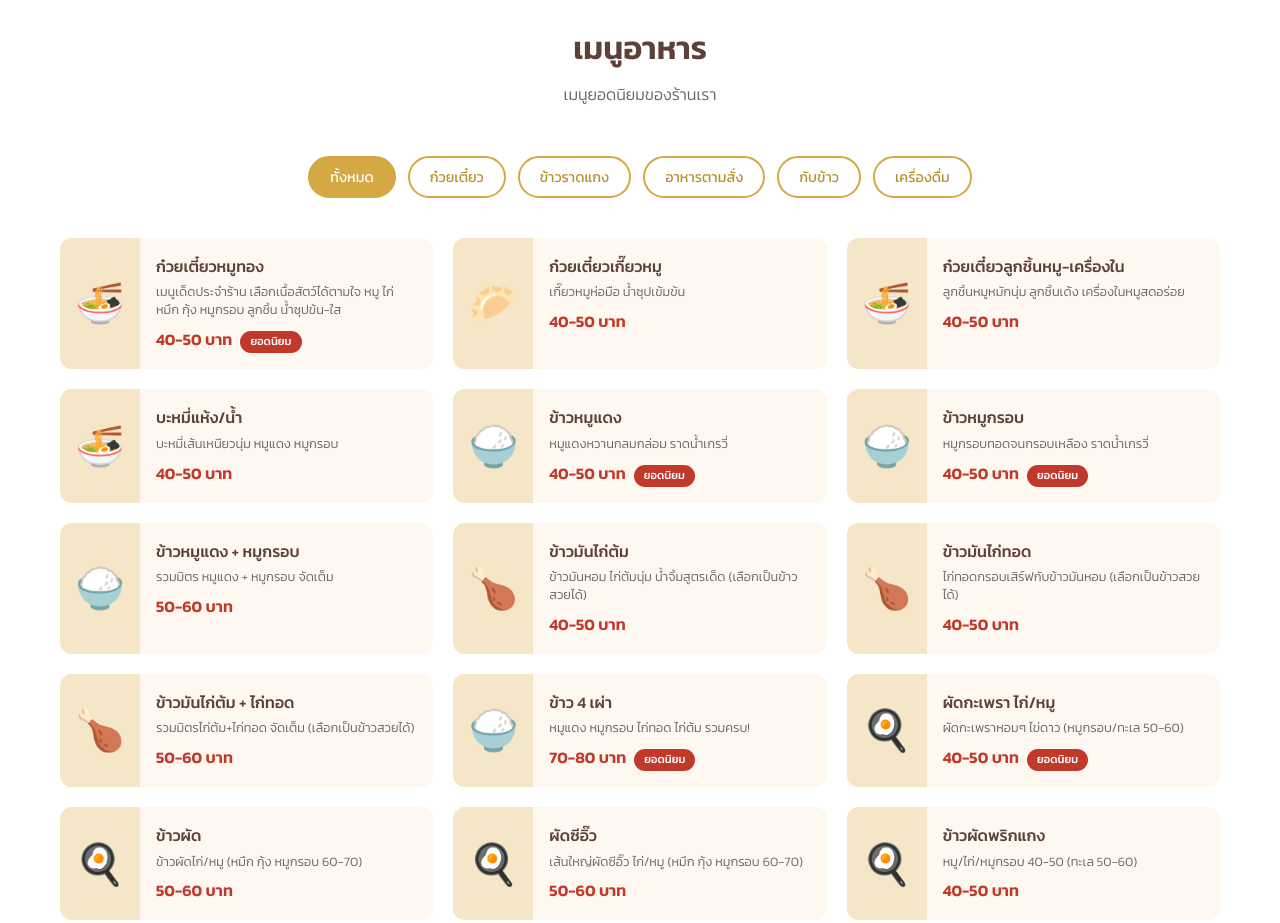
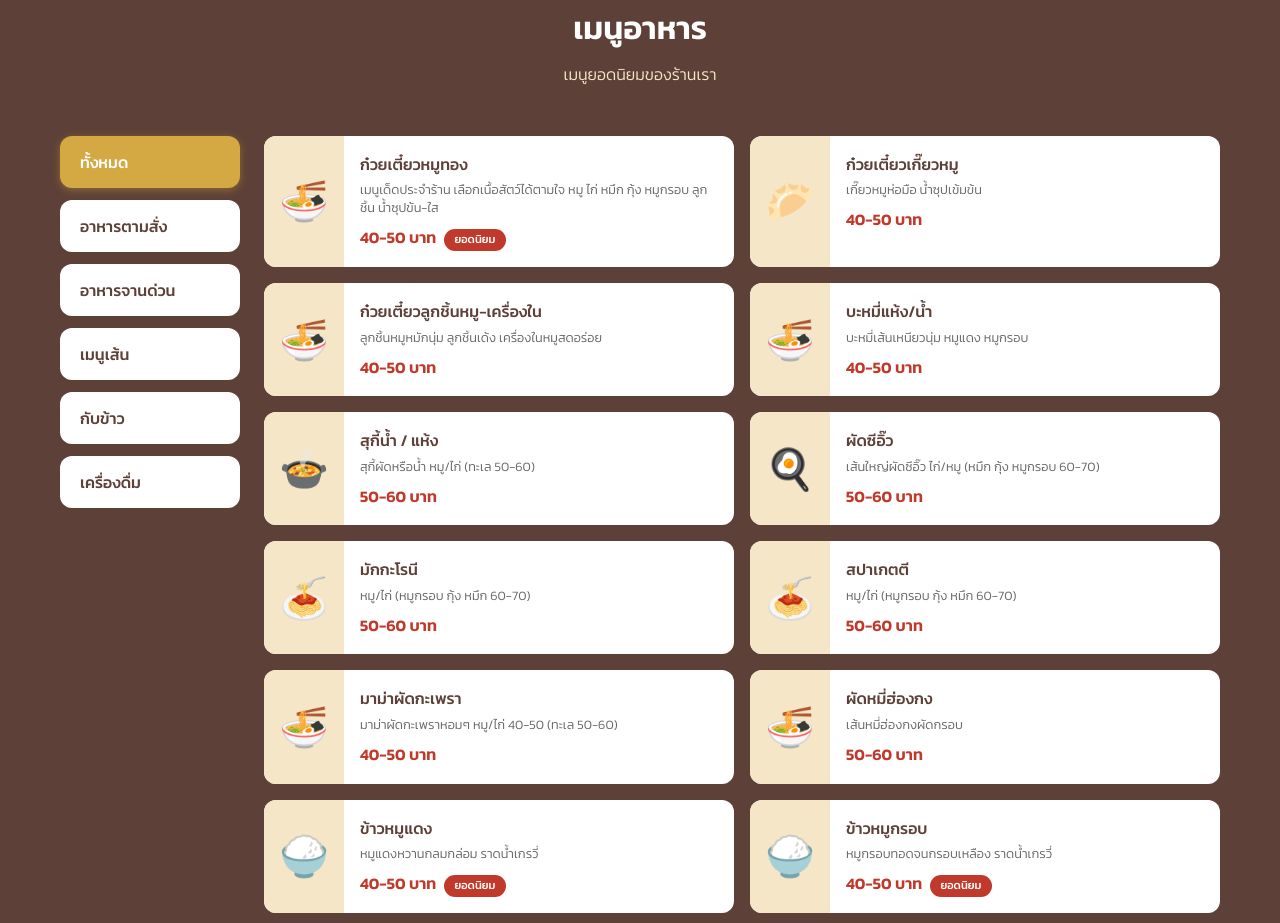
Before and after one commit to puchmoothong/puchmoothong.github.io, a plain HTML site: page index.html in a window 1280 px wide. Shown: the part 1213-2136 px from the top of the page. Drawn offline with Linux system fonts and the light colour scheme.

Commit message:
เปลี่ยน layout เมนูเป็น sidebar+grid จัดกลุ่มใหม่ 6 หมวด เพิ่มสุกี้ แก้ชื่อเมนู

```diff
--- a/data.js
+++ b/data.js
@@ -48,8 +48,11 @@ var SITE_DATA = {
     // category: "noodle" = ก๋วยเตี๋ยว, "rice" = ข้าวราดแกง,
     //           "made-to-order" = ตามสั่ง, "side" = กับข้าว, "drink" = เครื่องดื่ม
     // popular: true = ติดป้าย "ยอดนิยม", false = ไม่ติด
+    // category: "noodle" = เมนูเส้น, "quick" = อาหารจานด่วน,
+    //           "order-noodle" = ตามสั่งกลุ่มเส้น, "order-rice" = ตามสั่งกลุ่มข้าว,
+    //           "side" = กับข้าว, "drink" = เครื่องดื่ม
     menu: [
-        // ────── ก๋วยเตี๋ยว ──────
+        // ────── เมนูเส้น ──────
         {
             name: "ก๋วยเตี๋ยวหมูทอง",
             desc: "เมนูเด็ดประจำร้าน เลือกเนื้อสัตว์ได้ตามใจ หมู ไก่ หมึก กุ้ง หมูกรอบ ลูกชิ้น น้ำซุปข้น-ใส",
@@ -66,7 +69,6 @@ var SITE_DATA = {
             emoji: "🥟",
             popular: false
         },
-
         {
             name: "ก๋วยเตี๋ยวลูกชิ้นหมู-เครื่องใน",
             desc: "ลูกชิ้นหมูหมักนุ่ม ลูกชิ้นเด้ง เครื่องในหมูสดอร่อย",
@@ -84,12 +86,62 @@ var SITE_DATA = {
             popular: false
         },
 
-        // ────── ข้าวราดแกง ──────
+        // ────── อาหารตามสั่ง กลุ่มเส้น ──────
+        {
+            name: "สุกี้น้ำ / แห้ง",
+            desc: "สุกี้ผัดหรือน้ำ หมู/ไก่ (ทะเล 50-60)",
+            price: "50-60 บาท",
+            category: "order-noodle",
+            emoji: "🍲",
+            popular: false
+        },
+        {
+            name: "ผัดซีอิ๊ว",
+            desc: "เส้นใหญ่ผัดซีอิ๊ว ไก่/หมู (หมึก กุ้ง หมูกรอบ 60-70)",
+            price: "50-60 บาท",
+            category: "order-noodle",
+            emoji: "🍳",
+            popular: false
+        },
+        {
+            name: "มักกะโรนี",
+            desc: "หมู/ไก่ (หมูกรอบ กุ้ง หมึก 60-70)",
+            price: "50-60 บาท",
+            category: "order-noodle",
+            emoji: "🍝",
+            popular: false
+        },
+        {
+            name: "สปาเกตตี",
+            desc: "หมู/ไก่ (หมูกรอบ กุ้ง หมึก 60-70)",
+            price: "50-60 บาท",
+            category: "order-noodle",
+            emoji: "🍝",
+            popular: false
+        },
+        {
+            name: "มาม่าผัดกะเพรา",
+            desc: "มาม่าผัดกะเพราหอมๆ หมู/ไก่ 40-50 (ทะเล 50-60)",
+            price: "40-50 บาท",
+            category: "order-noodle",
+            emoji: "🍜",
+            popular: false
+        },
+        {
+            name: "ผัดหมี่ฮ่องกง",
+            desc: "เส้นหมี่ฮ่องกงผัดกรอบ",
+            price: "50-60 บาท",
+            category: "order-noodle",
+            emoji: "🍜",
+            popular: false
+        },
+
+        // ────── อาหารจานด่วน ──────
         {
             name: "ข้าวหมูแดง",
             desc: "หมูแดงหวานกลมกล่อม ราดน้ำเกรวี่",
             price: "40-50 บาท",
-            category: "rice",
+            category: "quick",
             emoji: "🍚",
             popular: true
         },
@@ -97,7 +149,7 @@ var SITE_DATA = {
             name: "ข้าวหมูกรอบ",
             desc: "หมูกรอบทอดจนกรอบเหลือง ราดน้ำเกรวี่",
             price: "40-50 บาท",
-            category: "rice",
+            category: "quick",
             emoji: "🍚",
             popular: true
         },
@@ -105,7 +157,7 @@ var SITE_DATA = {
             name: "ข้าวหมูแดง + หมูกรอบ",
             desc: "รวมมิตร หมูแดง + หมูกรอบ จัดเต็ม",
             price: "50-60 บาท",
-            category: "rice",
+            category: "quick",
             emoji: "🍚",
             popular: false
         },
@@ -113,7 +165,7 @@ var SITE_DATA = {
             name: "ข้าวมันไก่ต้ม",
             desc: "ข้าวมันหอม ไก่ต้มนุ่ม น้ำจิ้มสูตรเด็ด (เลือกเป็นข้าวสวยได้)",
             price: "40-50 บาท",
-            category: "rice",
+            category: "quick",
             emoji: "🍗",
             popular: false
         },
@@ -121,7 +173,7 @@ var SITE_DATA = {
             name: "ข้าวมันไก่ทอด",
             desc: "ไก่ทอดกรอบเสิร์ฟกับข้าวมันหอม (เลือกเป็นข้าวสวยได้)",
             price: "40-50 บาท",
-            category: "rice",
+            category: "quick",
             emoji: "🍗",
             popular: false
         },
@@ -129,7 +181,7 @@ var SITE_DATA = {
             name: "ข้าวมันไก่ต้ม + ไก่ทอด",
             desc: "รวมมิตรไก่ต้ม+ไก่ทอด จัดเต็ม (เลือกเป็นข้าวสวยได้)",
             price: "50-60 บาท",
-            category: "rice",
+            category: "quick",
             emoji: "🍗",
             popular: false
         },
@@ -137,18 +189,17 @@ var SITE_DATA = {
             name: "ข้าว 4 เผ่า",
             desc: "หมูแดง หมูกรอบ ไก่ทอด ไก่ต้ม รวมครบ!",
             price: "70-80 บาท",
-            category: "rice",
+            category: "quick",
             emoji: "🍚",
             popular: true
         },
 
-        // ────── อาหารตามสั่ง ──────
-        // ไก่ หมู 50-60 / หมึก กุ้ง หมูกรอบ 60-70
+        // ────── อาหารตามสั่ง กลุ่มข้าว ──────
         {
-            name: "ผัดกะเพรา ไก่/หมู",
+            name: "ข้าวผัดกะเพรา ไก่/หมู",
             desc: "ผัดกะเพราหอมๆ ไข่ดาว (หมูกรอบ/ทะเล 50-60)",
             price: "40-50 บาท",
-            category: "made-to-order",
+            category: "order-rice",
             emoji: "🍳",
             popular: true
         },
@@ -156,15 +207,7 @@ var SITE_DATA = {
             name: "ข้าวผัด",
             desc: "ข้าวผัดไก่/หมู (หมึก กุ้ง หมูกรอบ 60-70)",
             price: "50-60 บาท",
-            category: "made-to-order",
-            emoji: "🍳",
-            popular: false
-        },
-        {
-            name: "ผัดซีอิ๊ว",
-            desc: "เส้นใหญ่ผัดซีอิ๊ว ไก่/หมู (หมึก กุ้ง หมูกรอบ 60-70)",
-            price: "50-60 บาท",
-            category: "made-to-order",
+            category: "order-rice",
             emoji: "🍳",
             popular: false
         },
@@ -172,7 +215,7 @@ var SITE_DATA = {
             name: "ข้าวผัดพริกแกง",
             desc: "หมู/ไก่/หมูกรอบ 40-50 (ทะเล 50-60)",
             price: "40-50 บาท",
-            category: "made-to-order",
+            category: "order-rice",
             emoji: "🍳",
             popular: false
         },
@@ -180,7 +223,7 @@ var SITE_DATA = {
             name: "ข้าวผัดพริกเผา",
             desc: "หมู/ไก่ 40-50 (ทะเล 50-60)",
             price: "40-50 บาท",
-            category: "made-to-order",
+            category: "order-rice",
             emoji: "🍳",
             popular: false
         },
@@ -188,7 +231,7 @@ var SITE_DATA = {
             name: "ข้าวผัดพริกสด",
             desc: "หมู/ไก่ 40-50 (ทะเล 50-60)",
             price: "40-50 บาท",
-            category: "made-to-order",
+            category: "order-rice",
             emoji: "🍳",
             popular: false
         },
@@ -196,7 +239,7 @@ var SITE_DATA = {
             name: "ข้าวผัดคะน้า",
             desc: "หมู/ไก่ 40-50 (ทะเล 50-60)",
             price: "40-50 บาท",
-            category: "made-to-order",
+            category: "order-rice",
             emoji: "🍳",
             popular: false
         },
@@ -204,7 +247,7 @@ var SITE_DATA = {
             name: "ข้าวผัดผักบุ้ง",
             desc: "หมู/ไก่ 40-50 (ทะเล 50-60)",
             price: "40-50 บาท",
-            category: "made-to-order",
+            category: "order-rice",
             emoji: "🍳",
             popular: false
         },
@@ -212,31 +255,15 @@ var SITE_DATA = {
             name: "ข้าวผัดผักรวม",
             desc: "หมู/ไก่ 40-50 (ทะเล 50-60)",
             price: "40-50 บาท",
-            category: "made-to-order",
+            category: "order-rice",
             emoji: "🍳",
-            popular: false
-        },
-        {
-            name: "มักกะโรนี",
-            desc: "หมู/ไก่ (หมูกรอบ กุ้ง หมึก 60-70)",
-            price: "50-60 บาท",
-            category: "made-to-order",
-            emoji: "🍝",
-            popular: false
-        },
-        {
-            name: "สปาเกตตี",
-            desc: "หมู/ไก่ (หมูกรอบ กุ้ง หมึก 60-70)",
-            price: "50-60 บาท",
-            category: "made-to-order",
-            emoji: "🍝",
             popular: false
         },
         {
             name: "ข้าวผัดอเมริกัน",
             desc: "ข้าวผัดซอสมะเขือเทศ ไข่ดาว ไส้กรอก",
             price: "50-60 บาท",
-            category: "made-to-order",
+            category: "order-rice",
             emoji: "🍳",
             popular: false
         },
@@ -244,7 +271,7 @@ var SITE_DATA = {
             name: "หมูกรอบคั่วพริกเกลือ",
             desc: "หมูกรอบทอดคั่วกับพริกเกลือหอมๆ",
             price: "50-60 บาท",
-            category: "made-to-order",
+            category: "order-rice",
             emoji: "🍳",
             popular: false
         },
@@ -252,7 +279,7 @@ var SITE_DATA = {
             name: "ข้าวผัดแฮม / แหนม",
             desc: "ข้าวผัดแฮมหรือแหนม",
             price: "50-60 บาท",
-            category: "made-to-order",
+            category: "order-rice",
             emoji: "🍳",
             popular: false
         },
@@ -260,48 +287,32 @@ var SITE_DATA = {
             name: "ข้าวผัดต้มยำ",
             desc: "ข้าวผัดรสต้มยำ แซ่บ",
             price: "50-60 บาท",
-            category: "made-to-order",
+            category: "order-rice",
             emoji: "🍳",
             popular: false
         },
         {
-            name: "หมึกผัดไข่เค็ม",
+            name: "ข้าวราดหมึกผัดไข่เค็ม",
             desc: "หมึกผัดไข่เค็มเข้มข้น",
             price: "50-60 บาท",
-            category: "made-to-order",
+            category: "order-rice",
             emoji: "🍳",
             popular: false
         },
         {
-            name: "ผัดผงกะหรี่",
+            name: "ข้าวราดผัดผงกะหรี่",
             desc: "หมู/ไก่ (หมูกรอบ กุ้ง หมึก 60-70)",
             price: "50-60 บาท",
-            category: "made-to-order",
+            category: "order-rice",
             emoji: "🍳",
             popular: false
         },
         {
-            name: "กะเพราไข่เยี่ยวม้า",
+            name: "ข้าวผัดกะเพราไข่เยี่ยวม้า",
             desc: "ผัดกะเพราไข่เยี่ยวม้า รสจัด",
             price: "50-60 บาท",
-            category: "made-to-order",
+            category: "order-rice",
             emoji: "🍳",
-            popular: false
-        },
-        {
-            name: "มาม่าผัดกะเพรา",
-            desc: "มาม่าผัดกะเพราหอมๆ หมู/ไก่ 40-50 (ทะเล 50-60)",
-            price: "40-50 บาท",
-            category: "made-to-order",
-            emoji: "🍜",
-            popular: false
-        },
-        {
-            name: "ผัดหมี่ฮ่องกง",
-            desc: "เส้นหมี่ฮ่องกงผัดกรอบ",
-            price: "50-60 บาท",
-            category: "made-to-order",
-            emoji: "🍜",
             popular: false
         },
         {
--- a/index.html
+++ b/index.html
@@ -57,16 +57,20 @@
         <div class="container">
             <h2 class="section-title">เมนูอาหาร</h2>
             <p class="section-subtitle">เมนูยอดนิยมของร้านเรา</p>
-            <div class="menu-filter">
-                <button class="filter-btn active" data-filter="all">ทั้งหมด</button>
-                <button class="filter-btn" data-filter="noodle">ก๋วยเตี๋ยว</button>
-                <button class="filter-btn" data-filter="rice">ข้าวราดแกง</button>
-                <button class="filter-btn" data-filter="made-to-order">อาหารตามสั่ง</button>
-                <button class="filter-btn" data-filter="side">กับข้าว</button>
-                <button class="filter-btn" data-filter="drink">เครื่องดื่ม</button>
+            <div class="menu-layout">
+                <div class="menu-sidebar">
+                    <button class="filter-btn active" data-filter="all">ทั้งหมด</button>
+                    <button class="filter-btn" data-filter="order-noodle,order-rice">อาหารตามสั่ง</button>
+                    <button class="filter-btn" data-filter="quick">อาหารจานด่วน</button>
+                    <button class="filter-btn" data-filter="noodle">เมนูเส้น</button>
+                    <button class="filter-btn" data-filter="side">กับข้าว</button>
+                    <button class="filter-btn" data-filter="drink">เครื่องดื่ม</button>
+                </div>
+                <div class="menu-main">
+                    <div class="menu-grid" id="menu-grid"></div>
+                    <p class="menu-note">* สั่งพิเศษ +10 บาท | ราคาอาจมีการเปลี่ยนแปลง กรุณาสอบถามราคาจริงที่ร้าน</p>
+                </div>
             </div>
-            <div class="menu-grid" id="menu-grid"></div>
-            <p class="menu-note">* สั่งพิเศษ +10 บาท | ราคาอาจมีการเปลี่ยนแปลง กรุณาสอบถามราคาจริงที่ร้าน</p>
         </div>
     </section>
 
--- a/script.js
+++ b/script.js
@@ -117,9 +117,10 @@ document.addEventListener('DOMContentLoaded', function() {
             filterBtns.forEach(function(b) { b.classList.remove('active'); });
             this.classList.add('active');
 
+            var filters = filter.split(',');
             var cards = document.querySelectorAll('.menu-card');
             cards.forEach(function(card) {
-                if (filter === 'all' || card.getAttribute('data-category') === filter) {
+                if (filter === 'all' || filters.indexOf(card.getAttribute('data-category')) !== -1) {
                     card.style.display = 'flex';
                     card.style.opacity = '0';
                     card.style.transform = 'translateY(10px)';
--- a/style.css
+++ b/style.css
@@ -264,44 +264,70 @@ a {
 
 /* === Menu Section === */
 .menu-section {
-    background: var(--white);
+    background: var(--brown);
+    padding: 60px 0;
 }
 
-.menu-filter {
+.menu-section .section-title {
+    color: var(--white);
+}
+
+.menu-section .section-subtitle {
+    color: var(--gold-light);
+}
+
+.menu-layout {
     display: flex;
-    justify-content: center;
+    gap: 24px;
+    align-items: flex-start;
+}
+
+.menu-sidebar {
+    display: flex;
+    flex-direction: column;
     gap: 12px;
-    margin-bottom: 40px;
-    flex-wrap: wrap;
+    min-width: 180px;
+    position: sticky;
+    top: 80px;
 }
 
 .filter-btn {
-    padding: 8px 20px;
-    border: 2px solid var(--gold);
-    background: transparent;
-    color: var(--gold-dark);
-    border-radius: 50px;
+    padding: 14px 20px;
+    border: none;
+    background: var(--white);
+    color: var(--brown);
+    border-radius: var(--radius);
     font-family: 'Kanit', sans-serif;
-    font-size: 0.9rem;
-    font-weight: 400;
+    font-size: 1rem;
+    font-weight: 500;
     cursor: pointer;
     transition: var(--transition);
+    text-align: left;
 }
 
-.filter-btn:hover,
+.filter-btn:hover {
+    background: var(--gold-light);
+    color: var(--brown);
+}
+
 .filter-btn.active {
     background: var(--gold);
     color: var(--white);
+    box-shadow: 0 2px 8px rgba(212,168,67,0.4);
+}
+
+.menu-main {
+    flex: 1;
 }
 
 .menu-grid {
     display: grid;
-    grid-template-columns: repeat(auto-fill, minmax(280px, 1fr));
-    gap: 20px;
+    grid-template-columns: repeat(2, 1fr);
+    gap: 16px;
 }
 
 .menu-card {
-    background: var(--cream);
+    background: var(--white);
     border-radius: var(--radius);
     overflow: hidden;
     transition: var(--transition);
@@ -368,7 +394,7 @@ a {
     text-align: center;
     margin-top: 32px;
     font-size: 0.85rem;
-    color: var(--gray);
+    color: var(--gold-light);
     font-style: italic;
 }
 
@@ -685,7 +711,6 @@ a {
     }
 
     .hero {
-        min-height: 60vh;
         margin-top: 60px;
     }
 
@@ -708,6 +733,24 @@ a {
 
     .section-title {
         font-size: 1.5rem;
+    }
+
+    .menu-layout {
+        flex-direction: column;
+    }
+
+    .menu-sidebar {
+        flex-direction: row;
+        overflow-x: auto;
+        min-width: unset;
+        position: static;
+        padding-bottom: 8px;
+    }
+
+    .filter-btn {
+        white-space: nowrap;
+        padding: 10px 16px;
+        font-size: 0.9rem;
     }
 
     .menu-grid {
```
